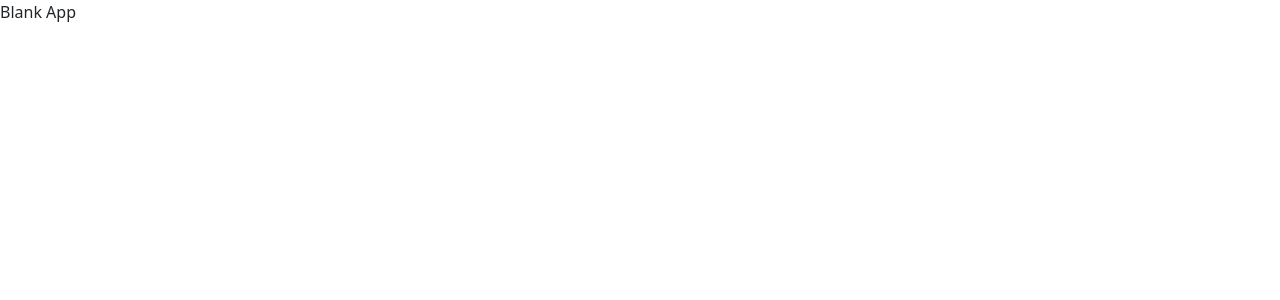
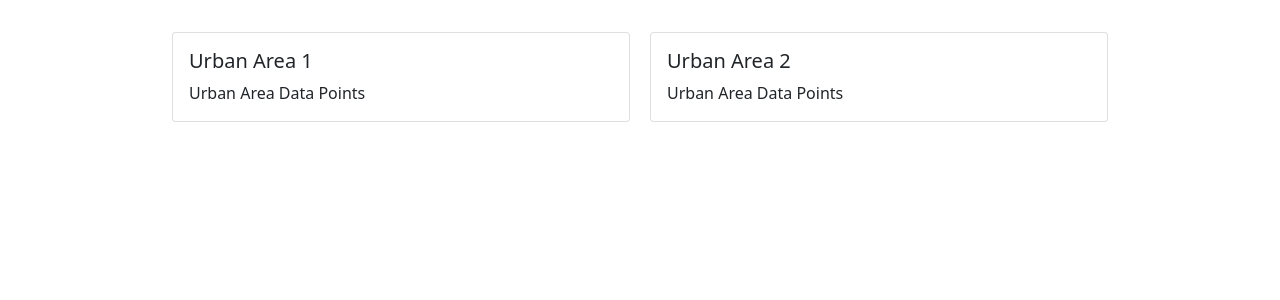
Before and after one commit to NicholasMenezes/urban-area-comparer, a React (Create React App) app: page / in a window 1280 px wide. Shown: the top 300 px of the page. Built offline with nearby package versions, Linux system fonts and the light colour scheme.

Commit message:
Layout for urban area cards

```diff
--- a/src/App.js
+++ b/src/App.js
@@ -1,5 +1,33 @@
+import { Container, Card } from "react-bootstrap";
+
 function App() {
-  return <div className="App">Blank App</div>;
+  return (
+    <div className="App">
+      <Container
+        style={{
+          display: "flex",
+          flexDirection: "row",
+          justifyContent: "center",
+          gap: "20px",
+          maxWidth: "60rem",
+          marginTop: "2em"
+        }}
+      >
+        <Card style={{ width: "20rem", flexGrow: "1" }}>
+          <Card.Body>
+            <Card.Title>Urban Area 1</Card.Title>
+            <Card.Text>Urban Area Data Points</Card.Text>
+          </Card.Body>
+        </Card>
+        <Card style={{ width: "20rem", flexGrow: "1" }}>
+          <Card.Body>
+            <Card.Title>Urban Area 2</Card.Title>
+            <Card.Text>Urban Area Data Points</Card.Text>
+          </Card.Body>
+        </Card>
+      </Container>
+    </div>
+  );
 }
 
 export default App;
```
